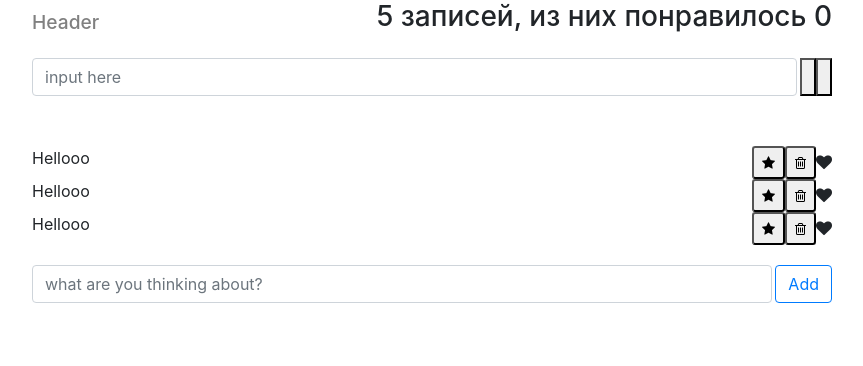
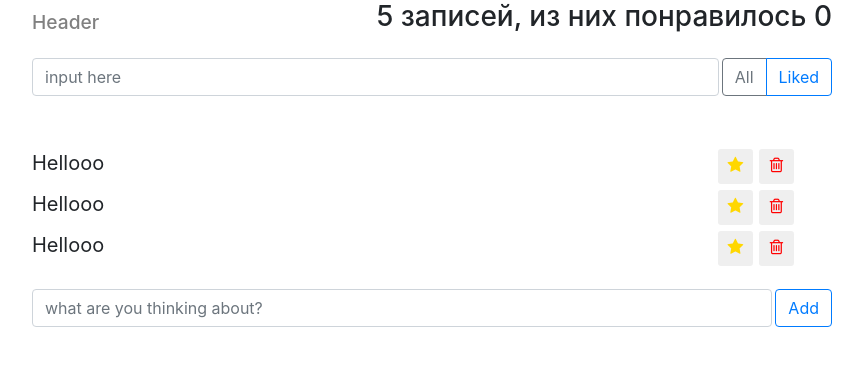
Before and after one commit to gitSergeyhab/React_2, a React (Create React App) app: page / in a window 1280 px wide. Shown: the top 366 px of the page, without its empty margins (208-1071 px from the left). Built offline with nearby package versions, Linux system fonts and the light colour scheme.

Commit message:
git fixed styles

```diff
--- a/src/components/post-list-item/post-list-item.js
+++ b/src/components/post-list-item/post-list-item.js
@@ -1,13 +1,15 @@
 import React from 'react';
+
+import './post-list-item.css';
 
 
 const PostListItem = () => {
     return (
-    <li className='app-list-item d-flex justify-content-between'>
-        <span className='app-list-item-label'>
+    <li className='app-list-item d-flex justify-content-between' >
+        <span className='app-list-item-label qq'>
             Hellooo
         </span>
-        <div>
+        <div className='d-flex justify-content-center align-items-center'>
             <button type='button' className='btn-star btn-sm'>
                 <i className='fa fa-star'></i>
             </button>
--- a/src/components/post-status-filter/post-status-filter.js
+++ b/src/components/post-status-filter/post-status-filter.js
@@ -5,8 +5,8 @@ import './post-status-filter.css'
 const PostStatusFilter = () => {
     return (
         <div className='btn-group'>
-            <button/>
-            <button/>
+            <button type='button' className='btn btn-outline-secondary'> All</button>
+            <button type='button' className='btn btn-outline-primary'>Liked</button>
         </div>
     )
 };
```
Also changed, not shown: 1 other file (tests, documents, lock files or other folders).
